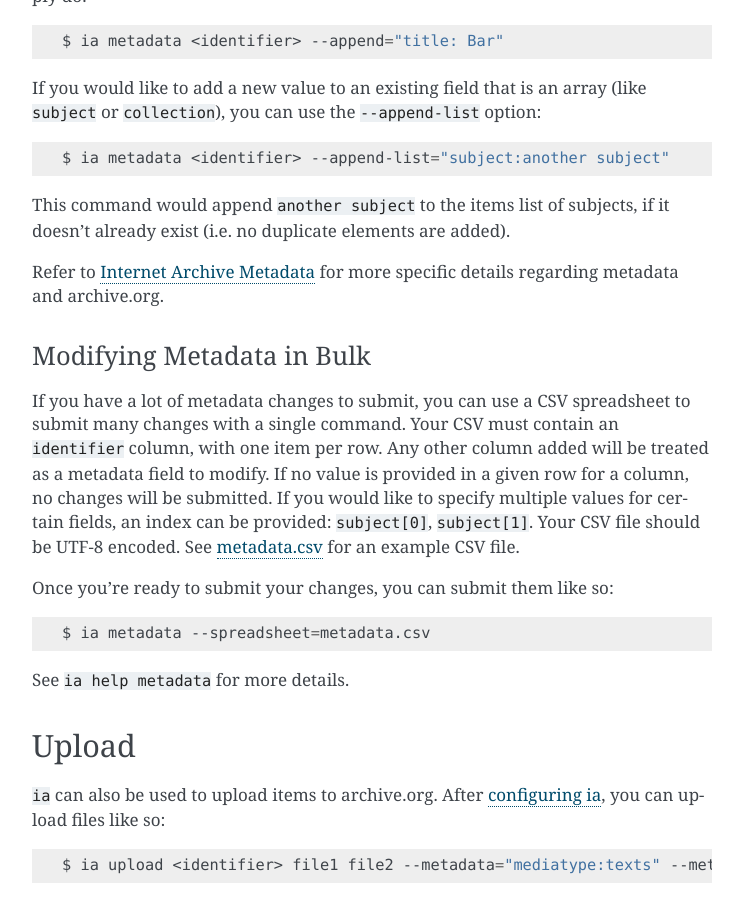
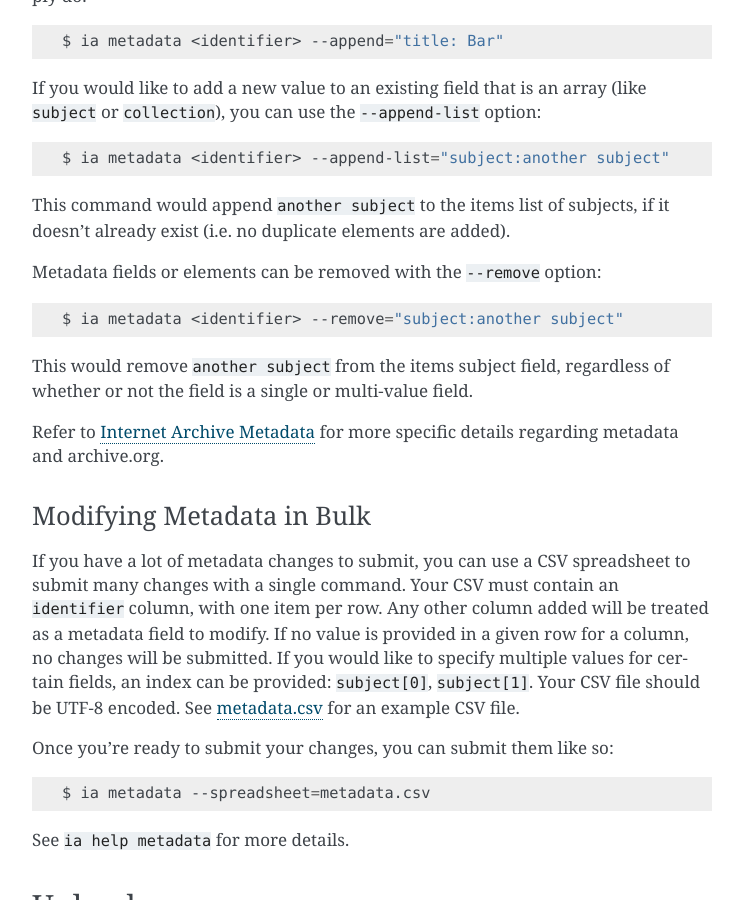
Before and after one commit to jjjake/internetarchive, a Sphinx documentation site: the page built from docs/source/cli.rst, in a window 1280 px wide and 900 px high, scrolled down 2080 px. Shown: the whole window, without its empty margins (368-1111 px from the left). Built offline with Sphinx 7.4.7, drawn with Linux system fonts in a browser that asks for light colours.

Commit message:
Updated docs

```diff
--- a/docs/source/cli.rst
+++ b/docs/source/cli.rst
@@ -105,6 +105,14 @@ If you would like to add a new value to an existing field that is an array (like
     $ ia metadata <identifier> --append-list="subject:another subject"
 
 This command would append ``another subject`` to the items list of subjects, if it doesn't already exist (i.e. no duplicate elements are added).
+
+Metadata fields or elements can be removed with the ``--remove`` option:
+
+.. code:: bash
+
+    $ ia metadata <identifier> --remove="subject:another subject"
+
+This would remove ``another subject`` from the items subject field, regardless of whether or not the field is a single or multi-value field.
 
 
 Refer to `Internet Archive Metadata <metadata.html>`_ for more specific details regarding metadata and archive.org.
--- a/docs/source/quickstart.rst
+++ b/docs/source/quickstart.rst
@@ -21,6 +21,8 @@ To automatically create a config file with your archive.org credentials, you can
 
 Your config file will be saved to ``$HOME/.config/ia.ini``, or ``$HOME/.ia`` if you do not have a ``.config`` directory in ``$HOME``. Alternatively, you can specify your own path to save the config to via ``ia --config-file '~/.ia-custom-config' configure``.
 
+If you have a netc file with your archive.org credentials in it, you can simply run ``ia configure --netrc``.
+Note that Python's netrc library does not currently support passphrases, or passwords with spaces in them, and therefore not currently suported here.
 
 Uploading
 ---------
```
